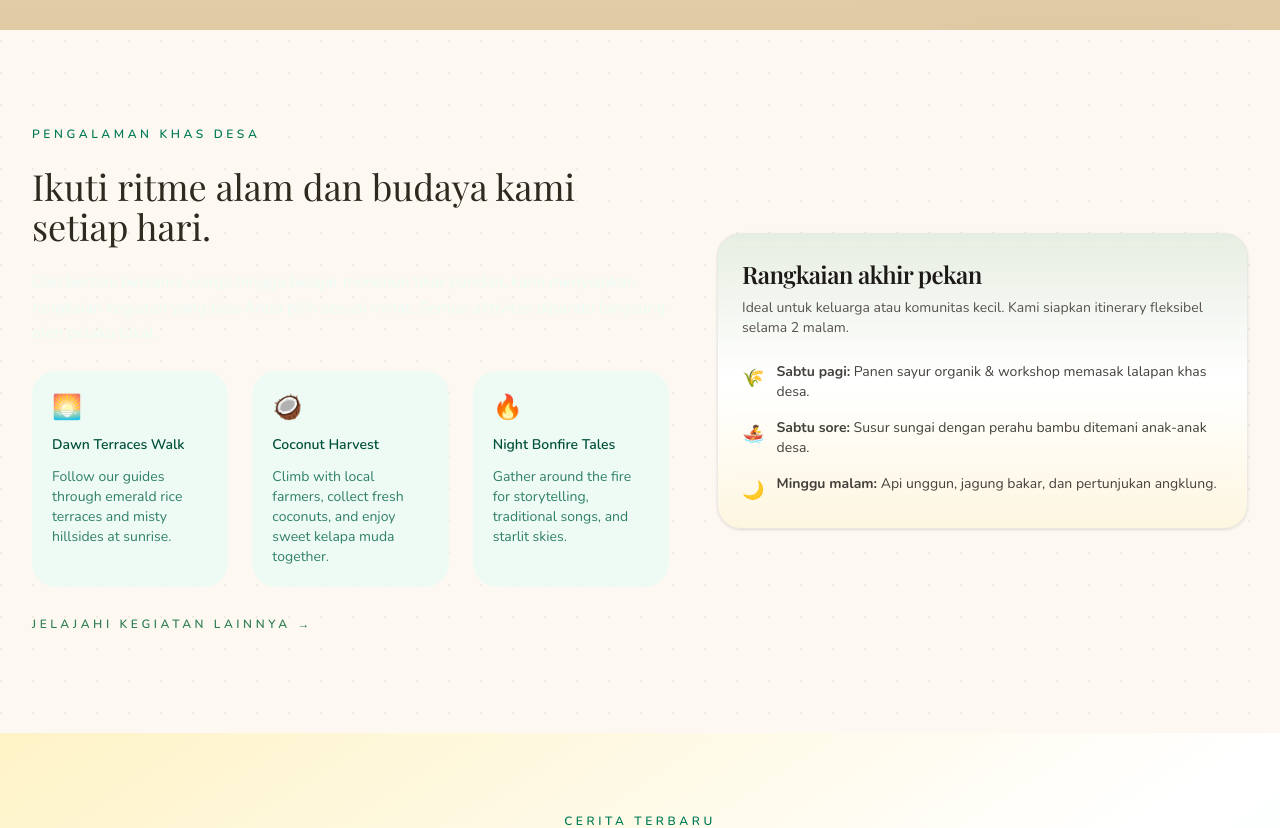
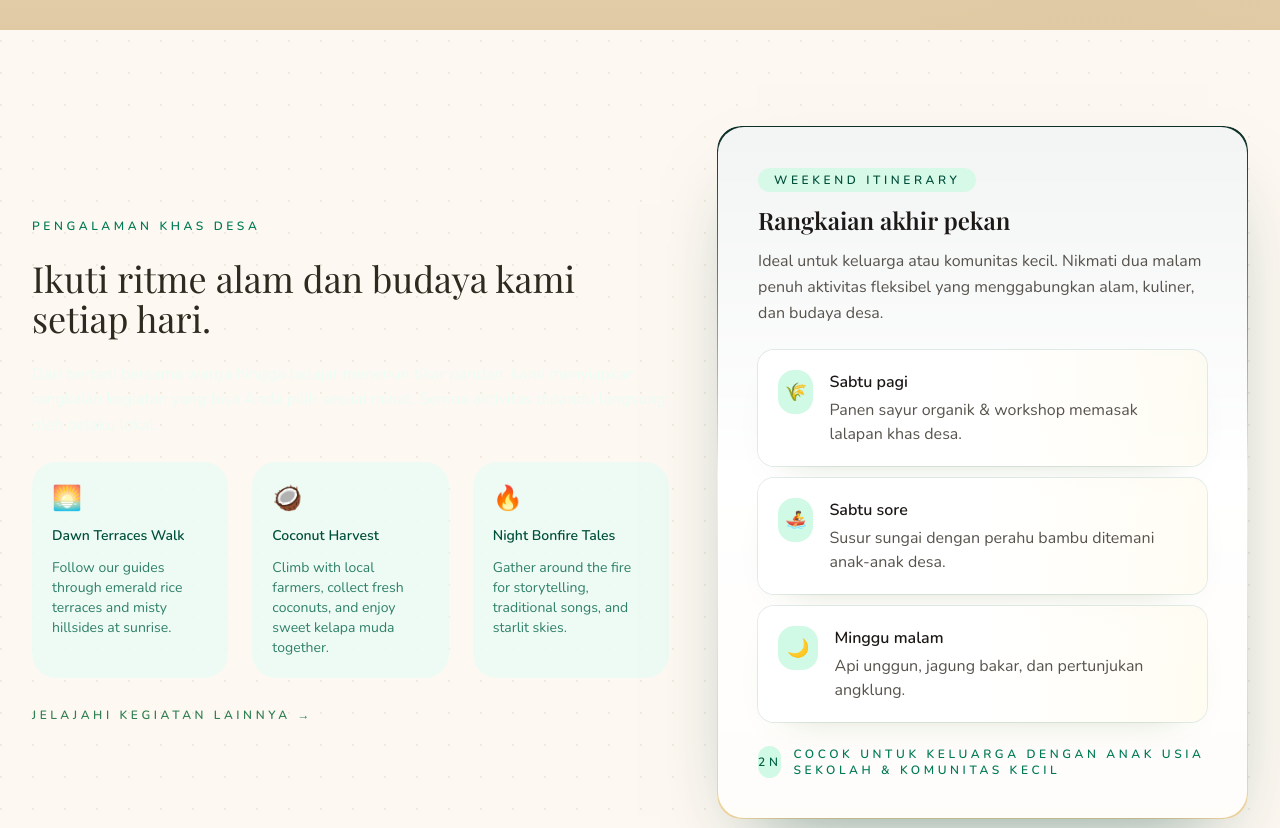
Before and after one commit to FarelGhozali/web-desa, a Next.js app: page / in a window 1280 px wide. Shown: the part 2360-3188 px from the top of the page. Built offline with nearby package versions, Linux system fonts and the light colour scheme.

Commit message:
Update color scheme and refactor weekend itinerary UI
Adjusted text and background colors for improved contrast and consistency across blog and homestay pages. Refactored the weekend itinerary section on the homepage to use a new data-driven layout with enhanced styling and structure.

```diff
--- a/src/app/blog/[slug]/page.tsx
+++ b/src/app/blog/[slug]/page.tsx
@@ -36,7 +36,7 @@ export default async function BlogPostPage({ params }: Props) {
               <span className="text-sm text-stone-500">15 Maret 2024</span>
             </div>
 
-            <h1 className="text-4xl text-stone-900 md:text-5xl">
+            <h1 className="text-4xl text-stone-50 md:text-5xl">
               Blog Post Title {slug}
             </h1>
 
--- a/src/app/homestays/[slug]/page.tsx
+++ b/src/app/homestays/[slug]/page.tsx
@@ -39,7 +39,7 @@ export default async function HomestayDetailPage({ params }: Props) {
         <div className="grid grid-cols-1 lg:grid-cols-3 gap-8">
           {/* Main Content */}
           <div className="lg:col-span-2">
-            <h1 className="mb-4 text-4xl text-stone-900">
+            <h1 className="mb-4 text-4xl text-stone-50">
               Homestay {slug}
             </h1>
 
@@ -53,7 +53,7 @@ export default async function HomestayDetailPage({ params }: Props) {
 
             <div className="prose max-w-none mb-8">
               <h2 className="text-2xl">Tentang homestay ini</h2>
-              <p className="text-stone-600">
+              <p className="text-emerald-50">
                 Lorem ipsum dolor sit amet, consectetur adipiscing elit. Sed do eiusmod
                 tempor incididunt ut labore et dolore magna aliqua. Ut enim ad minim veniam,
                 quis nostrud exercitation ullamco laboris nisi ut aliquip ex ea commodo consequat.
@@ -63,7 +63,7 @@ export default async function HomestayDetailPage({ params }: Props) {
             {/* Amenities */}
             <div className="mb-8">
               <h2 className="mb-4 text-2xl">Fasilitas</h2>
-              <div className="grid grid-cols-2 gap-4 text-stone-600">
+              <div className="grid grid-cols-2 gap-4 text-emerald-50">
                 <div className="flex items-center gap-2">
                   <span>✓</span>
                   <span>Free WiFi</span>
@@ -99,7 +99,7 @@ export default async function HomestayDetailPage({ params }: Props) {
                         </div>
                       </div>
                     </div>
-                    <p className="text-stone-600">
+                    <p className="text-emerald-50">
                       Great experience! The host was very welcoming and the place was clean and comfortable.
                     </p>
                   </div>
--- a/src/app/homestays/page.tsx
+++ b/src/app/homestays/page.tsx
@@ -22,7 +22,7 @@ export default function HomestaysPage() {
             <div className="space-y-4">
               <Badge className="bg-emerald-100/80 text-emerald-900 ring-emerald-300/40">Pilihan Warga</Badge>
               <div className="space-y-3">
-                <h1 className="text-3xl md:text-4xl">Daftar homestay hangat untuk menyatu dengan kehidupan desa.</h1>
+                <h1 className="text-3xl md:text-4xl text-stone-600">Daftar homestay hangat untuk menyatu dengan kehidupan desa.</h1>
                 <p className="text-stone-600">
                   Setiap rumah menawarkan kisah unik: dari pondok bambu di tepi sawah sampai rumah kayu di lereng bukit.
                   Nikmati sarapan rumahan, percakapan malam hari, dan panorama alam yang menenangkan.
@@ -57,10 +57,10 @@ export default function HomestaysPage() {
                 <div className="absolute inset-0 bg-[radial-gradient(circle_at_top,_rgba(47,127,82,0.35),_rgba(47,127,82,0.05))]" />
                 <div className="absolute inset-0 bg-gradient-to-b from-transparent via-emerald-900/10 to-emerald-900/60" />
                 <div className="relative flex h-full flex-col justify-between p-5 text-white">
-                  <div className="flex items-center justify-between text-xs font-semibold uppercase tracking-[0.3em] text-emerald-100/80">
-                    <span>Homestay {id}</span>
-                    <span>Desa Utara</span>
-                  </div>
+                    <div className="flex items-center justify-between text-xs font-semibold uppercase tracking-[0.3em] text-emerald-900">
+                      <span>Homestay {id}</span>
+                      <span>Desa Utara</span>
+                    </div>
                   <p className="text-lg font-semibold">Rumah Panggung Srikandi</p>
                 </div>
               </div>
--- a/src/app/page.tsx
+++ b/src/app/page.tsx
@@ -37,6 +37,24 @@ const experienceHighlights = [
     icon: '🔥',
     title: 'Night Bonfire Tales',
     blurb: 'Gather around the fire for storytelling, traditional songs, and starlit skies.',
+  },
+];
+
+const weekendSchedule = [
+  {
+    icon: '🌾',
+    title: 'Sabtu pagi',
+    description: 'Panen sayur organik & workshop memasak lalapan khas desa.',
+  },
+  {
+    icon: '🚣',
+    title: 'Sabtu sore',
+    description: 'Susur sungai dengan perahu bambu ditemani anak-anak desa.',
+  },
+  {
+    icon: '🌙',
+    title: 'Minggu malam',
+    description: 'Api unggun, jagung bakar, dan pertunjukan angklung.',
   },
 ];
 
@@ -253,33 +271,54 @@ export default function HomePage() {
             </Link>
           </div>
 
-          <Card className="bg-gradient-to-b from-emerald-600/10 via-white to-amber-100/40">
-            <CardHeader>
-              <CardTitle className="text-2xl">Rangkaian akhir pekan</CardTitle>
-              <CardDescription>
-                Ideal untuk keluarga atau komunitas kecil. Kami siapkan itinerary fleksibel selama 2 malam.
-              </CardDescription>
-            </CardHeader>
-            <CardContent className="space-y-4">
-              <div className="flex items-start gap-3 text-sm text-stone-700">
-                <span className="mt-0.5 text-lg">🌾</span>
-                <span>
-                  <strong>Sabtu pagi:</strong> Panen sayur organik & workshop memasak lalapan khas desa.
-                </span>
+          <Card className="relative overflow-hidden border-none bg-transparent p-0 shadow-[0_38px_80px_-40px_rgba(12,74,64,0.55)] backdrop-blur-0">
+            <div
+              className="pointer-events-none absolute inset-0 bg-[radial-gradient(circle_at_10%_-10%,rgba(255,255,255,0.45),transparent_55%),radial-gradient(circle_at_90%_0%,rgba(244,220,164,0.35),transparent_70%)]"
+              aria-hidden
+            />
+            <div className="relative rounded-3xl bg-gradient-to-b from-[#0c2f28] via-white to-[#f6d9a4] p-[1px]">
+              <div className="relative rounded-[26px] bg-white/95 p-8 text-stone-800 shadow-[0_26px_60px_-38px_rgba(12,74,64,0.65)] sm:p-10">
+                <div className="space-y-6">
+                  <div className="space-y-3">
+                    <span className="inline-flex items-center gap-2 rounded-full bg-emerald-100/80 px-4 py-1 text-xs font-semibold uppercase tracking-[0.3em] text-emerald-900">
+                      Weekend itinerary
+                    </span>
+                    <h3 className="text-2xl font-semibold text-stone-900">Rangkaian akhir pekan</h3>
+                    <p className="max-w-lg text-sm leading-relaxed text-stone-600 sm:text-base">
+                      Ideal untuk keluarga atau komunitas kecil. Nikmati dua malam penuh aktivitas fleksibel yang
+                      menggabungkan alam, kuliner, dan budaya desa.
+                    </p>
+                  </div>
+
+                  <div className="grid gap-3">
+                    {weekendSchedule.map((item) => (
+                      <div
+                        key={item.title}
+                        className="group relative overflow-hidden rounded-2xl bg-gradient-to-r from-white via-white to-amber-50/60 p-5 shadow-[0_16px_40px_-30px_rgba(58,95,11,0.35)] ring-1 ring-emerald-900/10 transition duration-300 hover:shadow-[0_26px_60px_-28px_rgba(12,74,64,0.5)]"
+                      >
+                        <div className="absolute inset-0 bg-[radial-gradient(circle_at_top,rgba(16,94,80,0.08),transparent_65%)] opacity-0 transition-opacity duration-300 group-hover:opacity-100" aria-hidden />
+                        <div className="relative flex items-start gap-4">
+                          <span className="flex h-11 w-11 items-center justify-center rounded-2xl bg-emerald-100 text-lg">
+                            {item.icon}
+                          </span>
+                          <div className="space-y-1 text-sm sm:text-base">
+                            <p className="font-semibold text-stone-900">
+                              {item.title}
+                            </p>
+                            <p className="text-stone-600">{item.description}</p>
+                          </div>
+                        </div>
+                      </div>
+                    ))}
+                  </div>
+
+                  <div className="flex items-center gap-3 text-xs font-semibold uppercase tracking-[0.3em] text-emerald-700">
+                    <span className="inline-flex h-8 w-8 items-center justify-center rounded-full bg-emerald-100 text-emerald-800">2N</span>
+                    <span>Cocok untuk keluarga dengan anak usia sekolah & komunitas kecil</span>
+                  </div>
+                </div>
               </div>
-              <div className="flex items-start gap-3 text-sm text-stone-700">
-                <span className="mt-0.5 text-lg">🚣</span>
-                <span>
-                  <strong>Sabtu sore:</strong> Susur sungai dengan perahu bambu ditemani anak-anak desa.
-                </span>
-              </div>
-              <div className="flex items-start gap-3 text-sm text-stone-700">
-                <span className="mt-0.5 text-lg">🌙</span>
-                <span>
-                  <strong>Minggu malam:</strong> Api unggun, jagung bakar, dan pertunjukan angklung.
-                </span>
-              </div>
-            </CardContent>
+            </div>
           </Card>
         </Container>
       </section>
```
